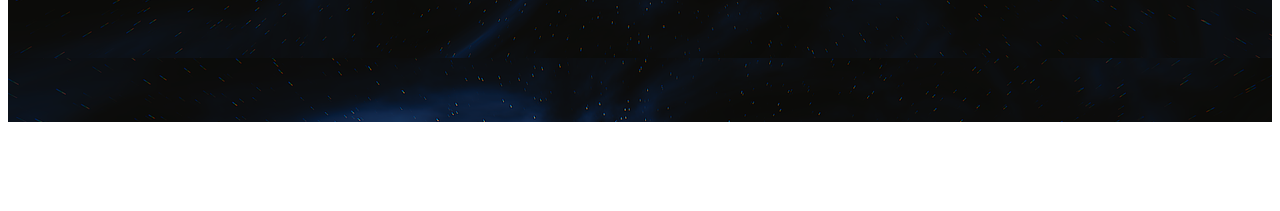
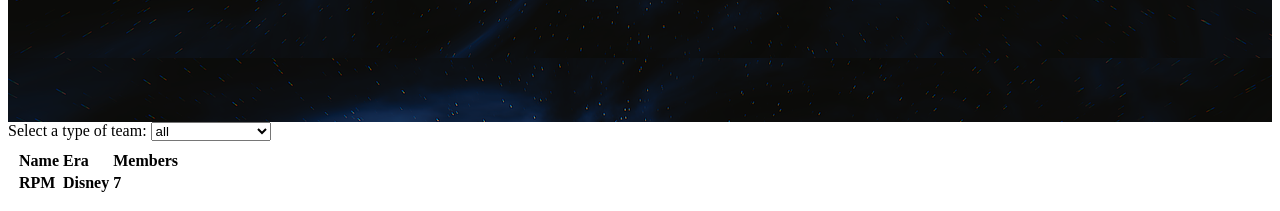
Before and after one commit to donovvann/stackblitz-starters-ypbrj7, a website: page teams.html in a window 1280 px wide. Shown: the part 670-881 px from the top of the page. Before the commit the page ends 800 px from the top, so only its background shows below. Drawn offline with Linux system fonts and the light colour scheme.

Commit message:
new week10 branch

```diff
--- a/styles2.css
+++ b/styles2.css
@@ -97,3 +97,7 @@ nav {
     padding: 1rem;
     gap: 1rem;
   }
+
+#table {
+  padding: 0.5rem;
+}
--- a/teams.html
+++ b/teams.html
@@ -26,4 +26,52 @@
     </div>
 </body>
 
+<div>Select a type of team:
+    <select id="types">
+        <option value="all">all</option>
+        <option value="Zordon/Post-Era">Zordon/Post-Era</option>
+        <option value="Disney">Disney</option>
+        <option value="Saban">Saban</option>
+        <option value="Hasbro">Hasbro</option>
+    </select>
+</div>
+
+<script>
+    const teamType=["all", "Zordon/Post-Era", "Disney", "New Saban", "Hasbro"]
+    const select = document.getElementById("types");
+    teamType.forEach((type) => {
+        option = document.createElement("option");
+        option.value = type;
+        option.type = type;
+        select.appendChild(option);
+    })
+</script>
+<!-- <script>
+    const teamType = ["all", "Zordon/Post-Zordon", "Disney", "New Saban", "Hasbro"];
+    console.log(teamType.length)
+    console.log(teamType[0])
+    console.log(teamType[4])
+</script> -->
+<table id="table">
+    <thead>
+        <tr>
+            <td><b>Name</b></td>
+            <td><b>Era</b></td>
+            <td><b>Members</b></td>
+        </tr>
+    </thead>
+    <tbody>
+        <tr>
+            <td><b>RPM</b></td>
+            <td><b>Disney</b></td>
+            <td><b>7</b></td>
+        </tr>
+    </tbody>
+</table>
+<script>
+    let a = [1, 2, 3]
+    a.forEach((i) => {
+        console.log(i);
+    });
+</script>
 </html>
```
